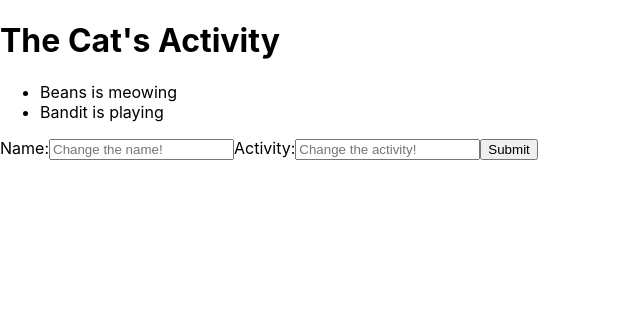
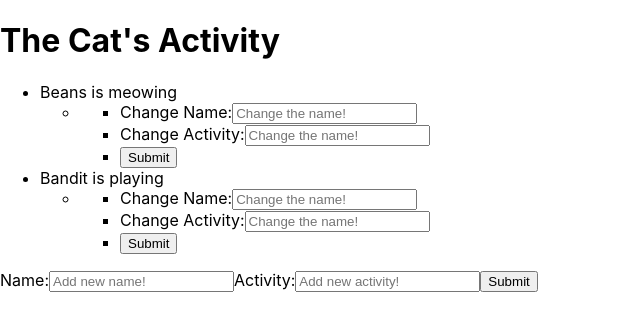
Before and after one commit to Nep-DC-Exercises/day-60, a React (Create React App) app in the folder cat-reducer/: page / in a window 1280 px wide. Shown: the top 330 px of the page, without its empty margins (0-640 px from the left). Built offline with nearby package versions, Linux system fonts and the light colour scheme.

Commit message:
exercise 3 complete

```diff
--- a/cat-reducer/src/App.js
+++ b/cat-reducer/src/App.js
@@ -27,11 +27,22 @@ const App = () => {
                     cats: {
                         ...state.cats,
                         [randomId]: {
-                            name: action.name,
-                            activity: action.activity
+                            name: action.newName,
+                            activity: action.newActivity
                         }
                     }
                 };
+            case "updateCat":
+              return {
+                ...state,
+                cats: {
+                  ...state.cats,
+                  [action.id]: {
+                    name: action.newName,
+                    activity: action.newActivity
+                  }
+                }
+              }
             default:
                 return state;
         }
--- a/cat-reducer/src/components/activity.jsx
+++ b/cat-reducer/src/components/activity.jsx
@@ -5,6 +5,10 @@ const Activity = () => {
     const [value, dispatch] = useContext(StateContext);
     const [name, setName] = useState();
     const [activity, setActivity] = useState();
+
+    const [newName, setNewName] = useState();
+    const [newActivity, setNewActivity] = useState();
+
 
     const handleChangeName = e => {
         setName(e.target.value);
@@ -18,9 +22,27 @@ const Activity = () => {
         e.persist();
         e.preventDefault();
         dispatch({
-            type: "changeCat",
+            type: "addCat",
             newName: name,
             newActivity: activity
+        });
+    };
+    const handleUpdateName = e => {
+        setNewName(e.target.value);
+    };
+
+    const handleUpdateActivity = e => {
+        setNewActivity(e.target.value);
+    };
+
+    const handleUpdateSubmit = e => {
+        e.persist();
+        e.preventDefault();
+        dispatch({
+            type: "updateCat",
+            id: e.target.id,
+            newName,
+            newActivity
         });
     };
 
@@ -30,8 +52,41 @@ const Activity = () => {
             <ul>
                 {Object.keys(value.cats).map(cat => {
                     return (
-                        <li>
+                        <li key={cat}>
                             {value.cats[cat].name} is {value.cats[cat].activity}
+                            <ul>
+                                <li>
+                                    <form onSubmit={e => handleUpdateSubmit(e)} id={cat}>
+                                        <ul>
+                                            <li>
+                                                <label>
+                                                    Change Name:
+                                                    <input
+                                                        type="text"
+                                                        name="changeName"
+                                                        placeholder="Change the name!"
+                                                        onChange={e => handleUpdateName(e)}
+                                                    />
+                                                </label>
+                                            </li>
+                                            <li>
+                                                <label>
+                                                    Change Activity:
+                                                    <input
+                                                        type="text"
+                                                        name="changeName"
+                                                        placeholder="Change the name!"
+                                                        onChange={e => handleUpdateActivity(e)}
+                                                    />
+                                                </label>
+                                            </li>
+                                            <li>
+                                                <input type="submit" value="Submit" />
+                                            </li>
+                                        </ul>
+                                    </form>
+                                </li>
+                            </ul>
                         </li>
                     );
                 })}
@@ -42,7 +97,7 @@ const Activity = () => {
                     <input
                         type="text"
                         name="name"
-                        placeholder="Change the name!"
+                        placeholder="Add new name!"
                         onChange={e => handleChangeName(e)}
                     />
                 </label>
@@ -51,7 +106,7 @@ const Activity = () => {
                     <input
                         type="text"
                         name="activity"
-                        placeholder="Change the activity!"
+                        placeholder="Add new activity!"
                         onChange={e => handleChangeActivity(e)}
                     />
                 </label>
```
